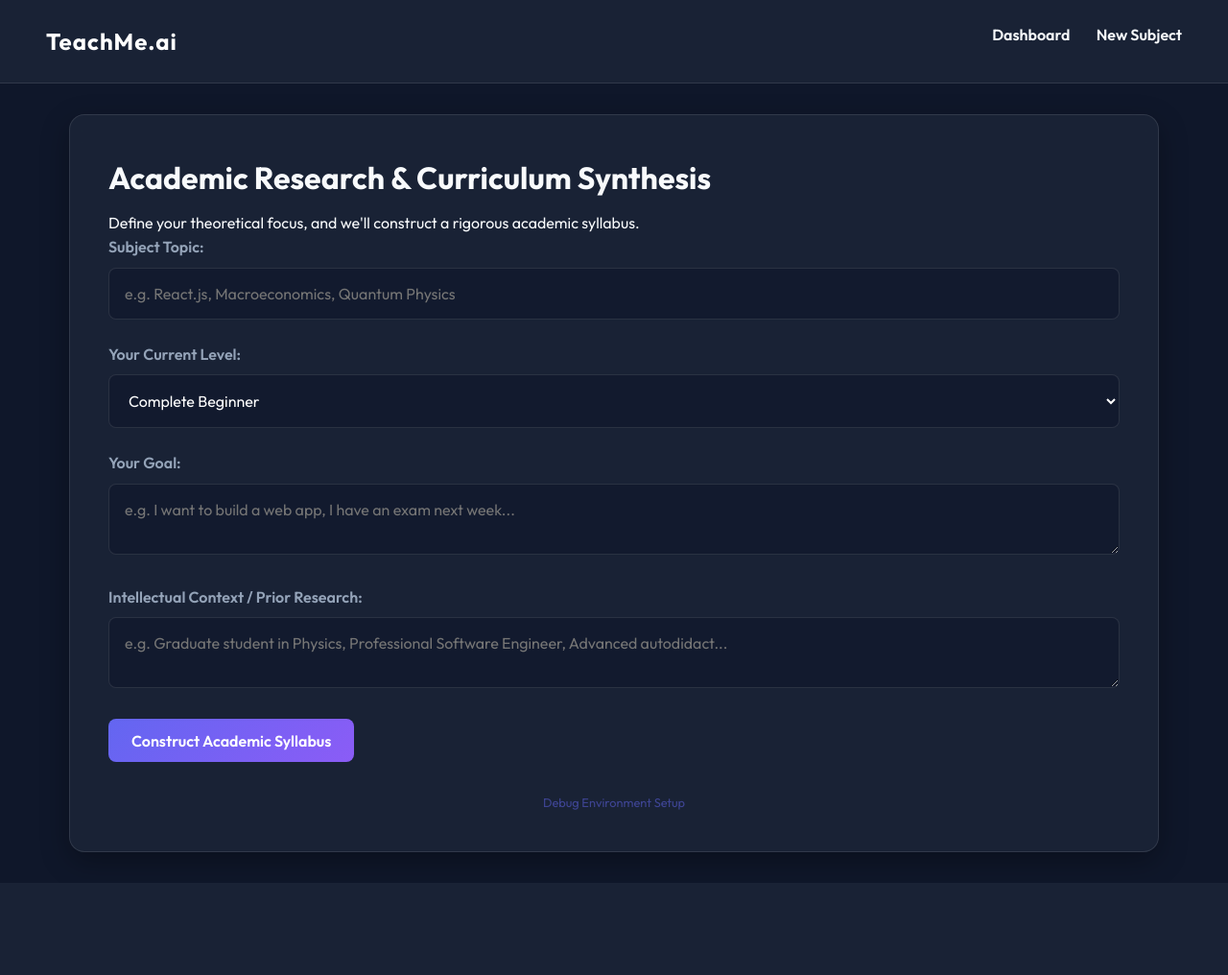
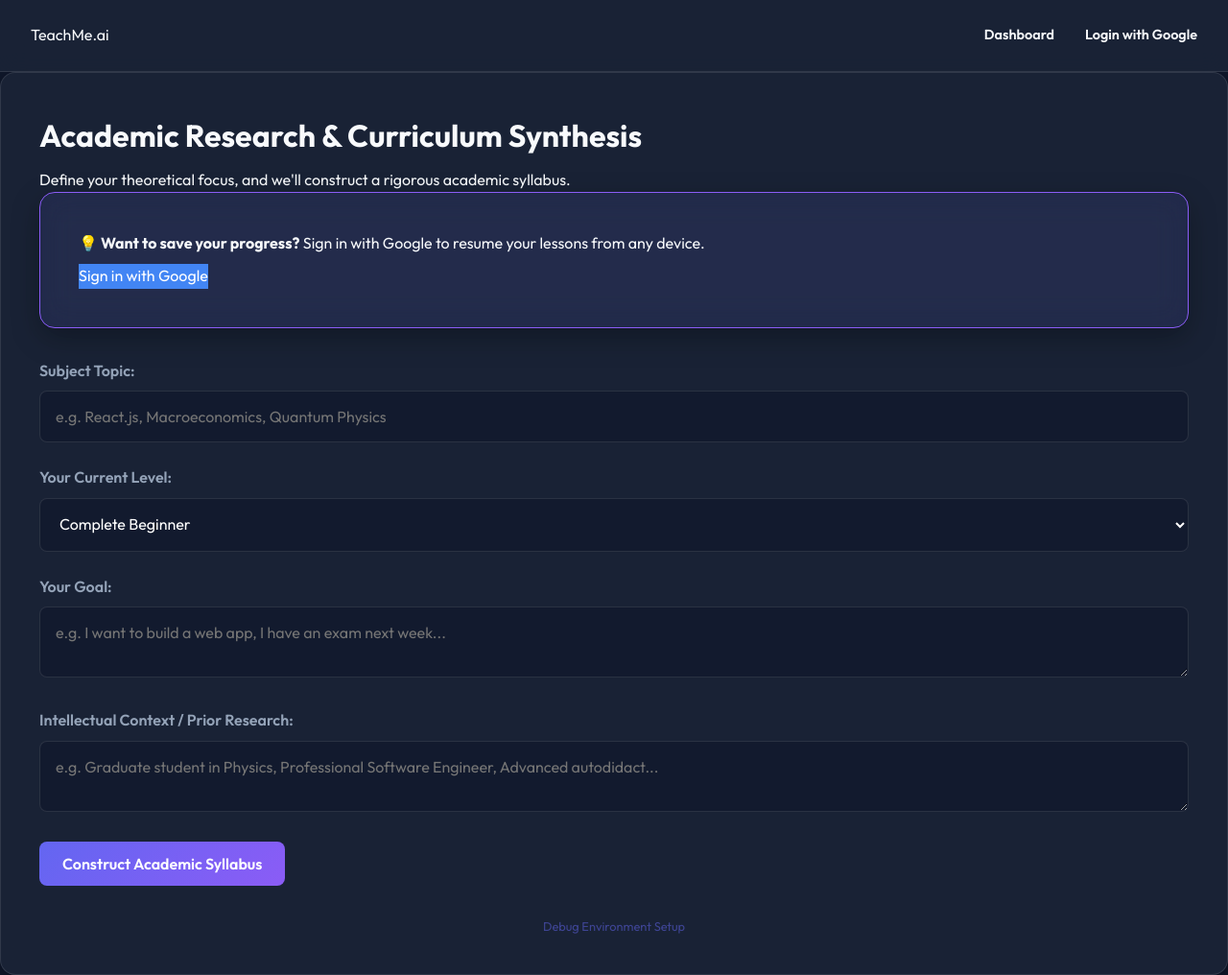
Before and after one commit to hengds2f/teachme, a Flask app: page / in a window 1280 px wide. Shown: the whole page at 96% size. Before the commit the page ends 918 px from the top, so only its background shows below. Run offline with Flask 3, Linux system fonts and the light colour scheme.

Commit message:
Identity Upgrade: Integrated Google Login and Persistent Course Library

```diff
--- a/app.py
+++ b/app.py
@@ -7,6 +7,7 @@ from werkzeug.middleware.proxy_fix import ProxyFix
 from database import db, User, Curriculum, TopicProgress, SessionActivity
 from llm_service import generate_curriculum, generate_topic_chunk, re_explain_concept, generate_session_summary
 import markdown
+from authlib.integrations.flask_client import OAuth
 
 # Configure Logging
 logging.basicConfig(
@@ -26,6 +27,21 @@ app.config['SESSION_COOKIE_SECURE'] = True
 
 db.init_app(app)
 
+oauth = OAuth(app)
+google = oauth.register(
+    name='google',
+    client_id=os.getenv('GOOGLE_CLIENT_ID'),
+    client_secret=os.getenv('GOOGLE_CLIENT_SECRET'),
+    access_token_url='https://accounts.google.com/o/oauth2/token',
+    access_token_params=None,
+    authorize_url='https://accounts.google.com/o/oauth2/auth',
+    authorize_params=None,
+    api_base_url='https://www.googleapis.com/oauth2/v1/',
+    userinfo_endpoint='https://openidconnect.googleapis.com/v1/userinfo',
+    client_kwargs={'scope': 'openid email profile'},
+    server_metadata_url='https://accounts.google.com/.well-known/openid-configuration'
+)
+
 with app.app_context():
     db.create_all()
 
@@ -39,11 +55,6 @@ def make_session_permanent():
 
 @app.route('/')
 def index():
-    user_id_from_url = request.args.get('user_id')
-
-    if 'user_id' not in session and user_id_from_url:
-        session['user_id'] = user_id_from_url
-
     if 'user_id' not in session:
         return render_template('setup.html')
 
@@ -52,22 +63,64 @@ def index():
         session.pop('user_id', None)
         return render_template('setup.html')
 
-    curriculum = Curriculum.query.filter_by(user_id=user.id).order_by(Curriculum.id.desc()).first()
+    # Get all subjects for this user to allow "Resume"
+    curriculums = Curriculum.query.filter_by(user_id=user.id).order_by(Curriculum.created_at.desc()).all()
+
+    # If a specific curriculum is requested via ID
+    curr_id = request.args.get('curriculum_id')
+    if curr_id:
+        curriculum = Curriculum.query.filter_by(id=curr_id, user_id=user.id).first()
+    else:
+        curriculum = curriculums[0] if curriculums else None
 
     if not curriculum:
         return render_template('setup.html')
 
     topics = json.loads(curriculum.topics_json)
     progress_records = TopicProgress.query.filter_by(curriculum_id=curriculum.id).all()
-
     progress_map = {p.topic_id_str: p for p in progress_records}
 
     return render_template('dashboard.html',
                           user=user,
+                          curriculums=curriculums,
+                          current_curriculum=curriculum,
                           subject=curriculum.subject,
                           level=curriculum.level,
                           topics=topics,
                           progress_map=progress_map)
+
+# OAuth Routes
+@app.route('/login')
+def login():
+    redirect_uri = url_for('authorize', _external=True)
+    return google.authorize_redirect(redirect_uri)
+
+@app.route('/login/callback')
+def authorize():
+    token = google.authorize_access_token()
+    resp = google.get('userinfo')
+    user_info = resp.json()
+
+    # Check if user exists
+    user = User.query.filter_by(email=user_info['email']).first()
+    if not user:
+        # Create new user
+        user = User(
+            username=user_info['email'].split('@')[0] + '_' + os.urandom(2).hex(),
+            email=user_info['email'],
+            google_id=user_info['id'],
+            profile_pic=user_info.get('picture', '')
+        )
+        db.session.add(user)
+        db.session.commit()
+
+    session['user_id'] = user.id
+    return redirect(url_for('index'))
+
+@app.route('/logout')
+def logout():
+    session.pop('user_id', None)
+    return redirect(url_for('index'))
 
 @app.route('/api/setup', methods=['POST'])
 def handle_setup():
--- a/database.py
+++ b/database.py
@@ -7,6 +7,9 @@ db = SQLAlchemy()
 class User(db.Model):
     id = db.Column(db.Integer, primary_key=True)
     username = db.Column(db.String(50), unique=True, nullable=False)
+    email = db.Column(db.String(100), unique=True, nullable=True)
+    google_id = db.Column(db.String(100), unique=True, nullable=True)
+    profile_pic = db.Column(db.String(255), nullable=True)
     # Context profile captured and updated over time
     background = db.Column(db.Text, default="")
     learning_style = db.Column(db.Text, default="")
--- a/requirements.txt
+++ b/requirements.txt
@@ -4,3 +4,5 @@ google-generativeai>=0.7.2
 markdown==3.5.2
 gunicorn==21.2.0
 python-dotenv==1.0.1
+Authlib==1.3.0
+requests==2.31.0
--- a/static/styles.css
+++ b/static/styles.css
@@ -29,24 +29,18 @@ body {
 h1, h2, h3 { font-weight: 700; margin-bottom: 0.5rem; }
 a { text-decoration: none; color: var(--primary); }
 
-/* Navigation */
-.navbar {
-    display: flex;
-    justify-content: space-between;
-    padding: 1.5rem 3rem;
-    background: var(--glass-bg);
-    backdrop-filter: blur(10px);
-    border-bottom: 1px solid var(--glass-border);
-    position: sticky;
-    top: 0;
-    z-index: 100;
-}
-.logo { font-size: 1.5rem; font-weight: 700; color: #fff; letter-spacing: 1px; }
-.nav-links a { color: var(--text-main); margin-left: 1.5rem; font-weight: 600; transition: color 0.3s;}
+/* Navbar & Identity */
+.navbar { display: flex; justify-content: space-between; align-items: center; padding: 1.5rem 2rem; background: var(--glass-bg); backdrop-filter: blur(15px); border-bottom: 1px solid var(--glass-border); position: sticky; top: 0; z-index: 100; }
+.nav-links { display: flex; gap: 2rem; align-items: center; }
+.nav-links a { color: var(--text); text-decoration: none; font-weight: 600; font-size: 0.9rem; transition: color 0.3s; }
 .nav-links a:hover { color: var(--accent); }
 
-/* Container */
-.container { max-width: 1200px; margin: 0 auto; padding: 2rem; }
+/* Library Styles */
+.library-item.active { border-color: var(--accent) !important; background: rgba(99, 102, 241, 0.1) !important; box-shadow: 0 0 15px rgba(99, 102, 241, 0.2); }
+.library-item:hover { transform: translateY(-3px); background: rgba(255,255,255,0.1) !important; }
+
+/* Grid layout */
+.curriculum-grid-container { display: grid; grid-template-columns: 1fr; gap: 3rem; margin-top: 2rem; }
 
 /* Panels & Glassmorphism */
 .glass-panel {
--- a/templates/base.html
+++ b/templates/base.html
@@ -11,8 +11,12 @@
     <nav class="navbar">
         <div class="logo">TeachMe.ai</div>
         <div class="nav-links">
-            <a href="/?user_id={{ session.get('user_id') }}">Dashboard</a>
-            <a href="/reset">New Subject</a>
+            <a href="/">Dashboard</a>
+            {% if session.get('user_id') %}
+                <a href="/logout">Logout</a>
+            {% else %}
+                <a href="/login">Login with Google</a>
+            {% endif %}
         </div>
     </nav>
     <div class="container">
--- a/templates/setup.html
+++ b/templates/setup.html
@@ -6,6 +6,14 @@
     <p class="subtitle">Define your theoretical focus, and we'll construct a rigorous academic syllabus.</p>
 
     <form id="setupForm" class="setup-form">
+        <!-- Login CTA -->
+        {% if not session.get('user_id') %}
+        <div class="auth-promo glass-panel" style="margin-bottom: 2rem; border-color: var(--accent); background: rgba(99, 102, 241, 0.1);">
+            <p><strong>💡 Want to save your progress?</strong> Sign in with Google to resume your lessons from any device.</p>
+            <a href="/login" class="cta-button" style="background: #4285F4; display: inline-block; margin-top: 0.5rem;">Sign in with Google</a>
+        </div>
+        {% endif %}
+
         <div class="form-group">
             <label>Subject Topic:</label>
             <input type="text" id="subject" placeholder="e.g. React.js, Macroeconomics, Quantum Physics" required>
```
Also changed, not shown: templates/dashboard.html (+27 -4 lines).
